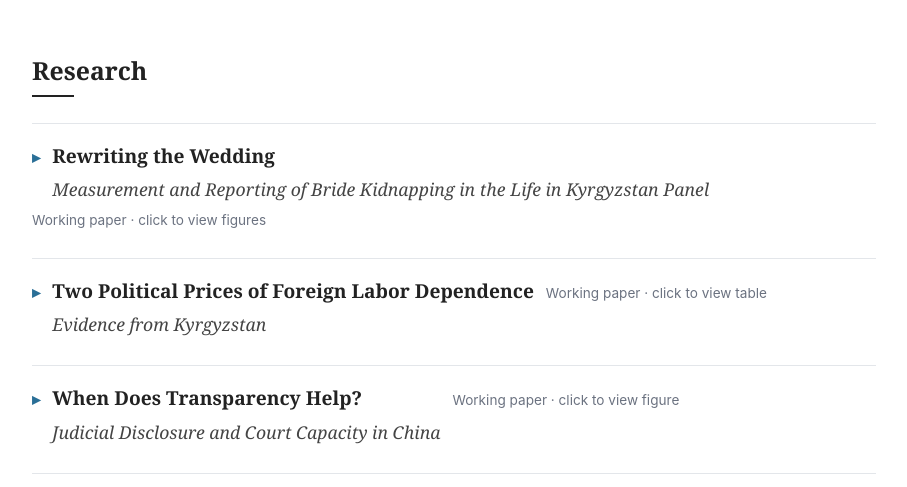
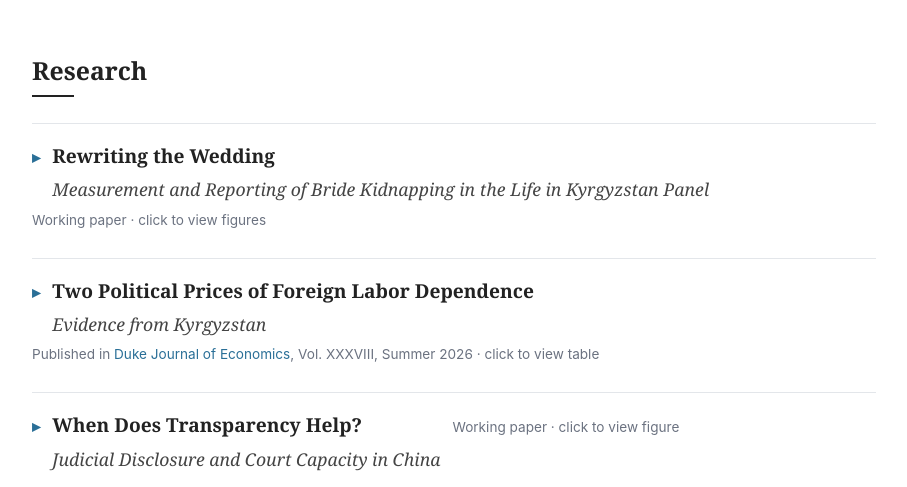
Before and after one commit to Chin933/chin933.github.io, a plain HTML site: page index.html in a window 1280 px wide. Shown: the part 270-757 px from the top of the page, without its empty margins (186-1093 px from the left). Drawn offline with Linux system fonts and the light colour scheme.

Commit message:
Mark Kyrgyzstan labor dependence paper as published in Duke Journal of Economics
Replace the working-paper label with 'Published in Duke Journal of Economics,
Vol. XXXVIII, Summer 2026', linking the journal name to the published PDF.

Co-Authored-By: Claude Sonnet 5.5 <noreply@anthropic.com>
Claude-Session: https://claude.ai/code/session_01CU31RKFTCei3Sjit682ezs

```diff
--- a/index.html
+++ b/index.html
@@ -103,7 +103,7 @@
             Two Political Prices of Foreign Labor Dependence
             <em>Evidence from Kyrgyzstan</em>
           </span>
-          <span class="paper-tag">Working paper &middot; click to view table</span>
+          <span class="paper-tag">Published in <a href="https://sites.duke.edu/djepapers/files/2026/11/Zhou-Qinnan_political-prices-of-foreign-labor-dependence-in-Kyrgyzstan.pdf" target="_blank" rel="noopener">Duke Journal of Economics</a>, Vol.&nbsp;XXXVIII, Summer&nbsp;2026 &middot; click to view table</span>
         </summary>
 
         <p class="paper-desc">
```
